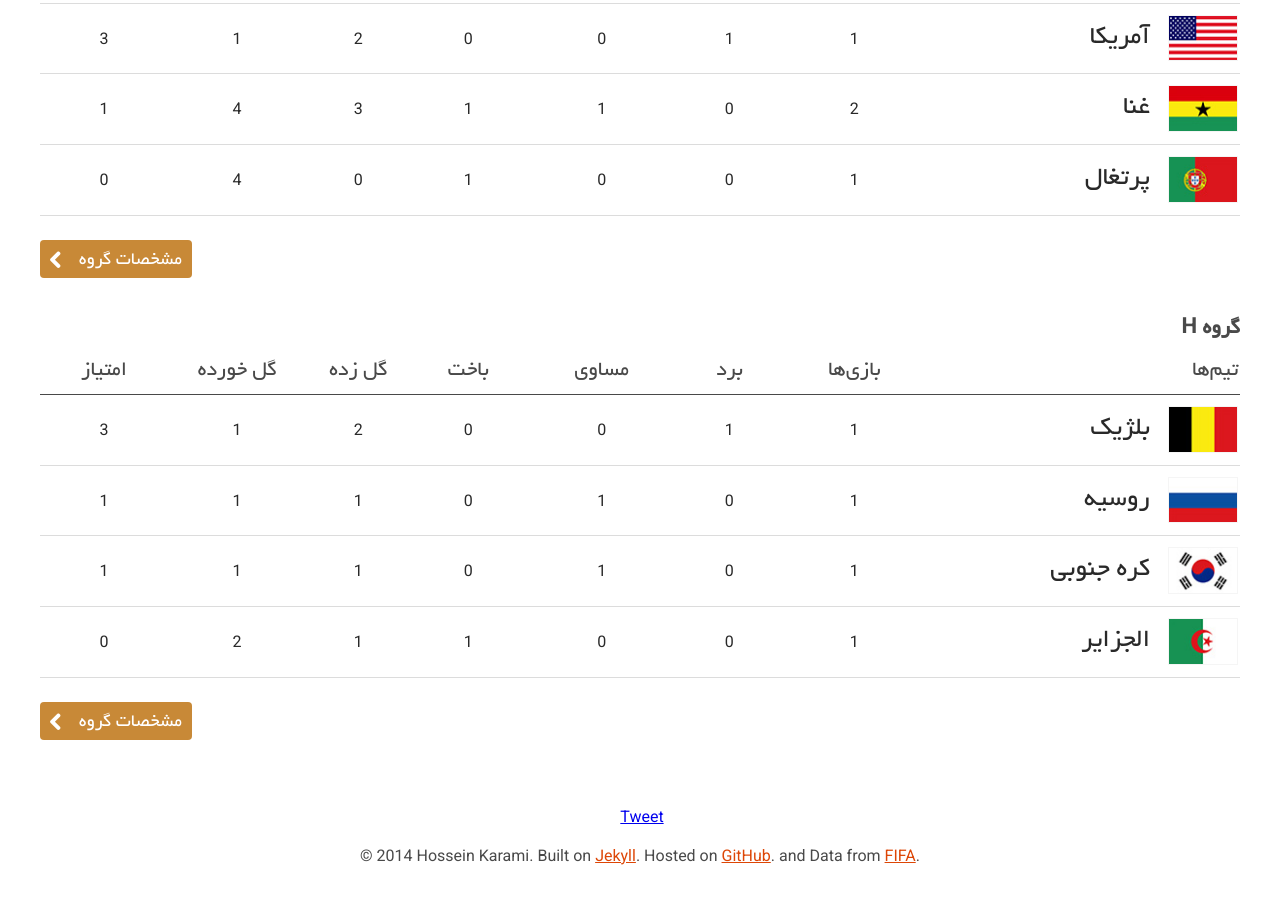
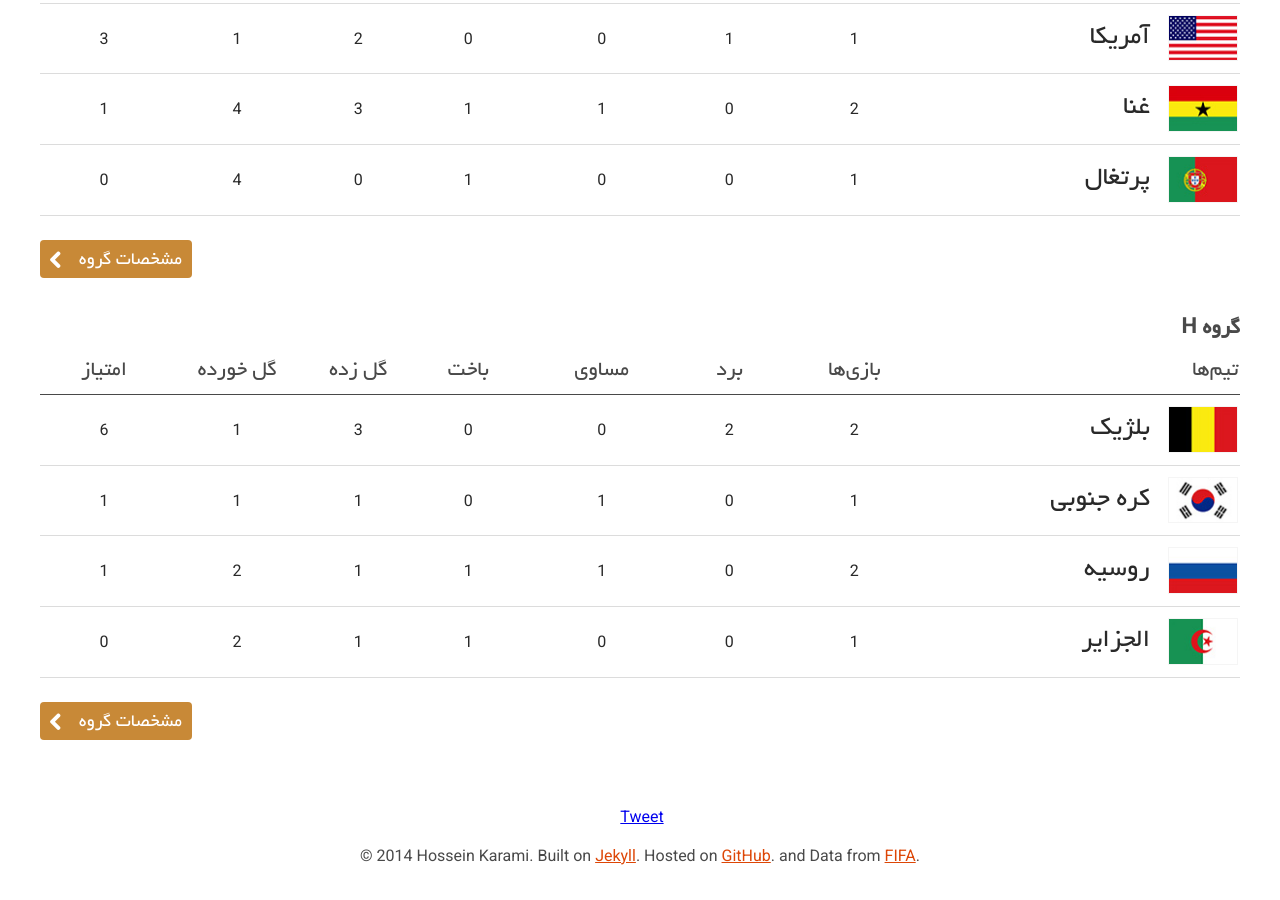
Before and after one commit to HosseinKarami/fifawc, a Jekyll site: the page built from groups/index.html, in a window 1280 px wide and 900 px high, scrolled down 3260 px. Built offline with Jekyll 4.4.1, drawn with Linux system fonts in a browser that asks for light colours; comment, search, counter and statistics services are not loaded.

Commit message:
BEL Vs RUS

```diff
--- a/_data/groups.yml
+++ b/_data/groups.yml
@@ -275,22 +275,13 @@
   teams:
   - team: بلژیک
     flag: assets/img/flags/bel.png
-    played: "1"
-    won: "1"
+    played: "2"
+    won: "2"
     draw: "0"
     lost: "0"
-    GF: "2"
+    GF: "3"
     GA: "1"
-    points: "3"
-  - team: روسیه
-    flag: assets/img/flags/rus.png
-    played: "1"
-    won: "0"
-    draw: "1"
-    lost: "0"
-    GF: "1"
-    GA: "1"
-    points: "1"
+    points: "6"
   - team: کره جنوبی
     flag: assets/img/flags/kor.png
     played: "1"
@@ -299,6 +290,15 @@
     lost: "0"
     GF: "1"
     GA: "1"
+    points: "1"
+  - team: روسیه
+    flag: assets/img/flags/rus.png
+    played: "2"
+    won: "0"
+    draw: "1"
+    lost: "1"
+    GF: "1"
+    GA: "2"
     points: "1"
   - team: الجزایر
     flag: assets/img/flags/alg.png
```
Also changed, not shown: _data/matches.yml (+4 -4 lines).
